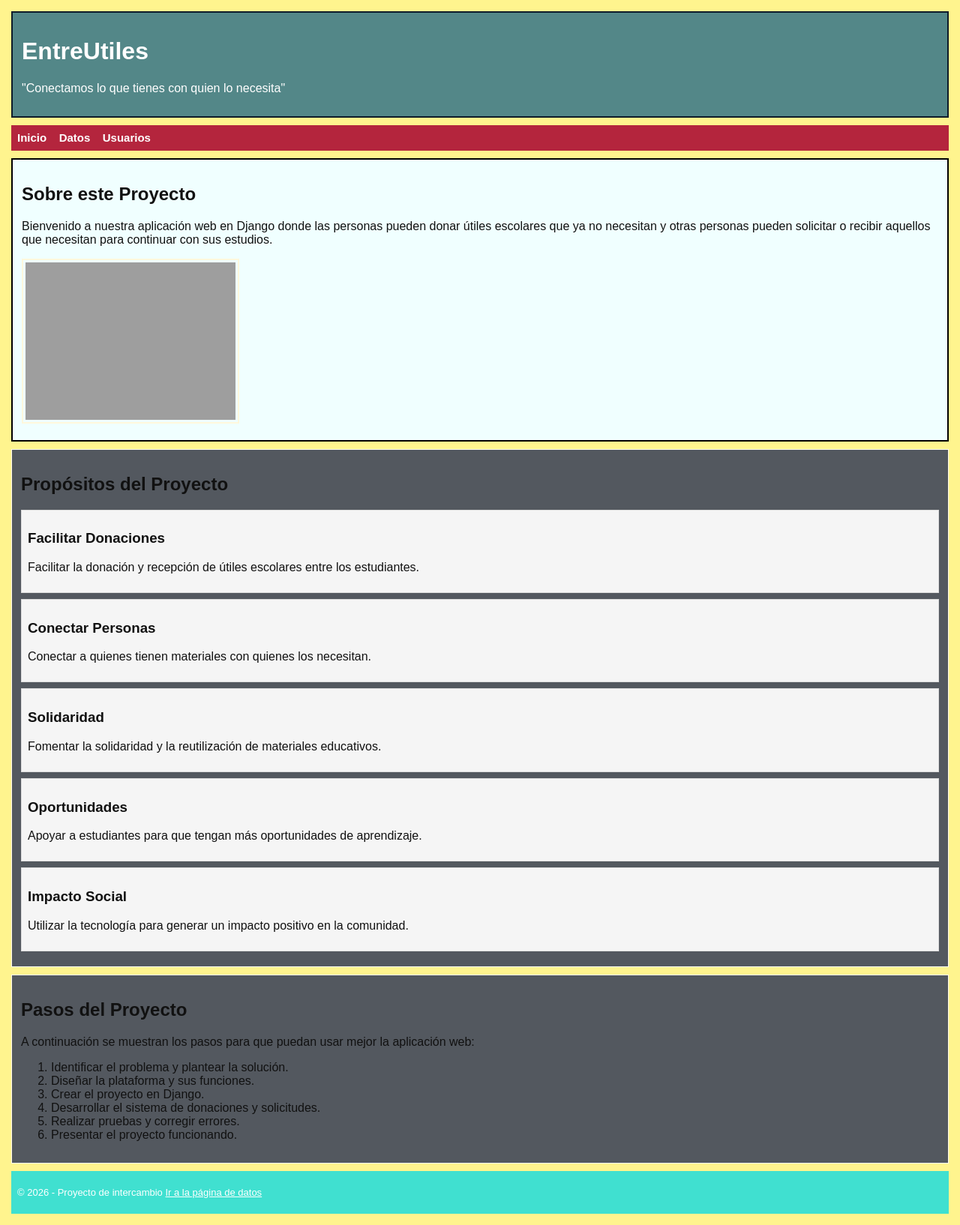
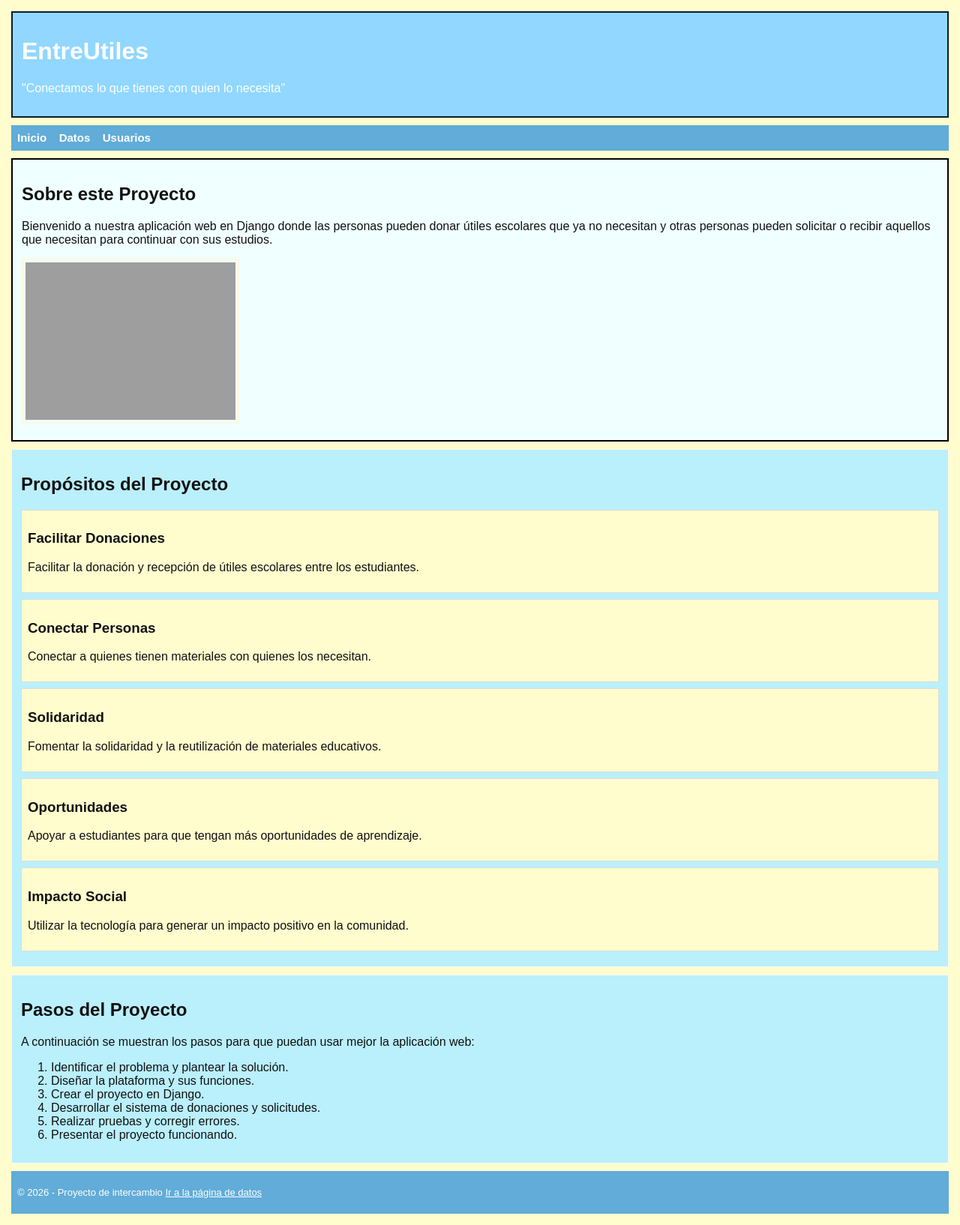
Before and after one commit to americaimv0/Equipo5_SistemadeIntercambio, a Django app: page / in a window 1280 px wide. Shown: the whole page at 75% size. Run offline with Django 5.2, Linux system fonts and the light colour scheme; grey boxes are pictures that could not be loaded.

Commit message:
Cambie el diseño de los colores en base a la paleta de colores que elegimos

```diff
--- a/practica/static/principal/estilos.css
+++ b/practica/static/principal/estilos.css
@@ -1,5 +1,5 @@
 body {
-    background-color: rgb(255, 244, 142);
+    background-color: rgb(255, 252, 206);
     color: #111111;
     margin: 0;
     padding: 15px;
@@ -7,14 +7,14 @@ body {
     font-family: Arial, sans-serif;
 }
 header {
-    background-color: rgb(83, 135, 136);
+    background-color: rgb(145, 215, 255);
     color: white;
     padding: 12px;
     border: 2px solid #0d1b2a;
     text-align: left;
 }
 nav {
-    background-color: rgb(180, 37, 61);
+    background-color: rgb(97, 172, 216);
     padding: 8px;
     margin: 10px 0;
     text-align: left;
@@ -27,18 +27,18 @@ nav a {
     font-weight: bold;
 }
 nav a:hover {
-    color: thistle;
+    color: rgb(255, 244, 183);
     text-decoration: underline;
 }
 section {
-    background-color: rgb(83, 88, 95);
+    background-color: rgb(186, 239, 252);
     padding: 12px;
     margin: 10px 0;
     border: 1px solid floralwhite;
     text-align: left;
 }
 footer {
-    background-color: turquoise;
+    background-color: rgb(97, 172, 216);
     color: white;
     padding: 8px;
     font-size: 13px;
@@ -58,7 +58,7 @@ footer a {
     display: block;
 }
 .tarjeta-servicio {
-    background-color: whitesmoke;
+    background-color:rgb(255, 252, 206);
     border: 1px solid gainsboro;
     padding: 8px;
     margin: 8px 0;
```
